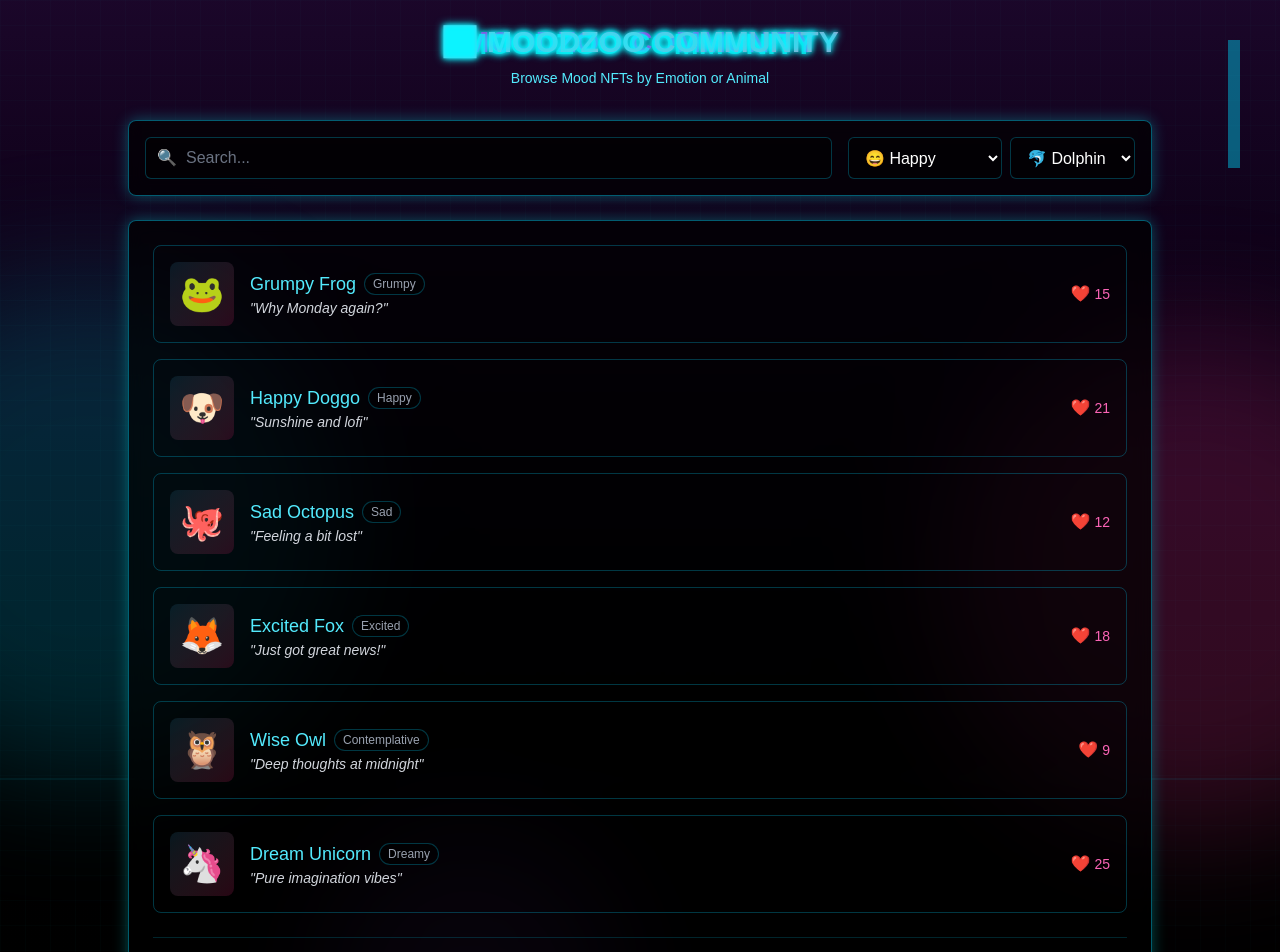
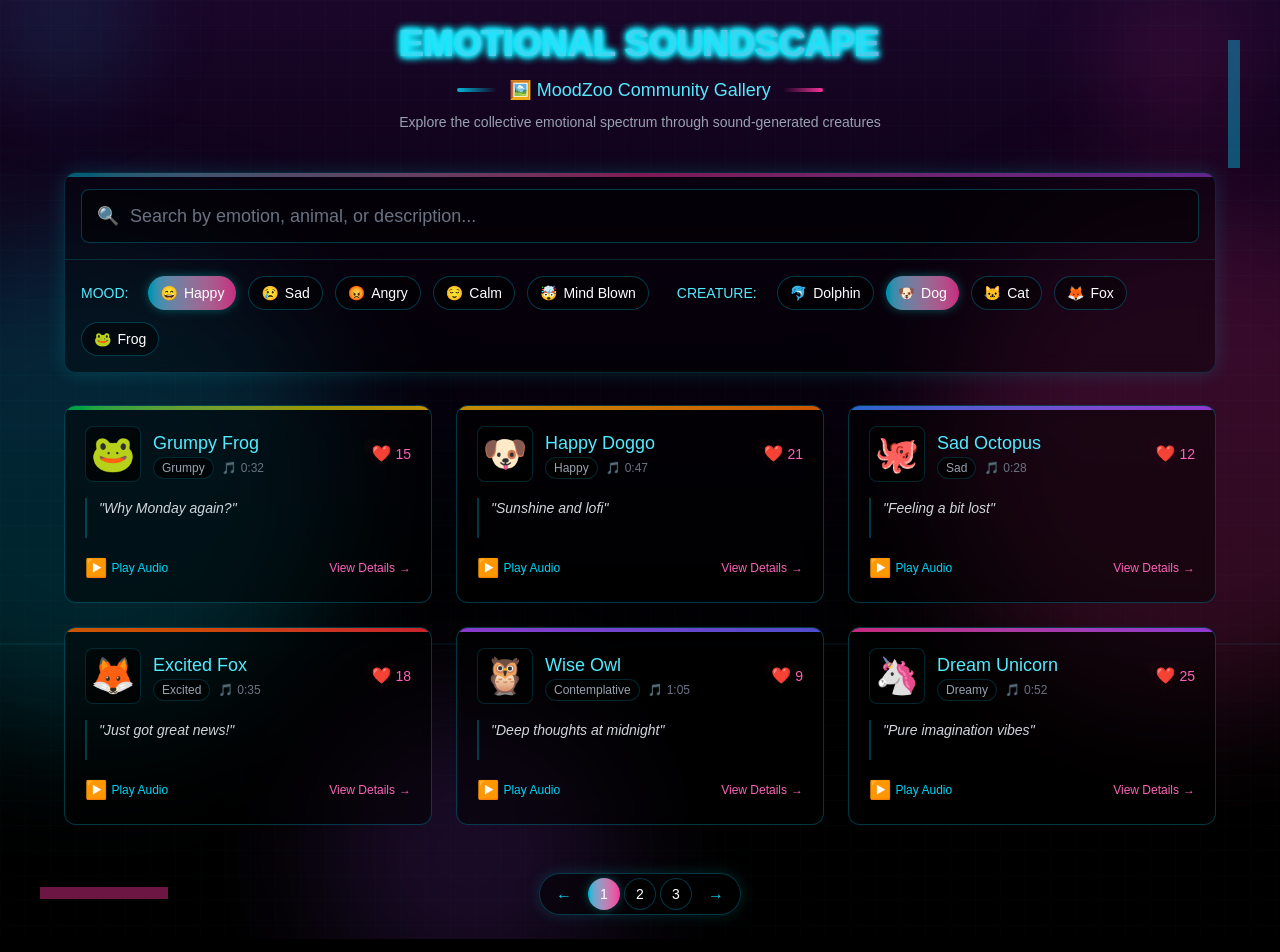
Before and after one commit to IcyConcrete/sui-moodzoo, a Next.js app in the folder frontend/: page /gallery in a window 1280 px wide. Shown: the top 952 px of the page. Built offline with nearby package versions, Linux system fonts and the light colour scheme.

Commit message:
fix - gallery style

```diff
--- a/frontend/app/gallery/page.tsx
+++ b/frontend/app/gallery/page.tsx
@@ -5,12 +5,30 @@ import Image from 'next/image';
 export default function GalleryPage() {
   // Mock data for NFT gallery items
   const galleryItems = [
-    { id: 1, animal: '🐸', name: 'Grumpy Frog', description: 'Why Monday again?', likes: 15, emotion: 'Grumpy' },
-    { id: 2, animal: '🐶', name: 'Happy Doggo', description: 'Sunshine and lofi', likes: 21, emotion: 'Happy' },
-    { id: 3, animal: '🐙', name: 'Sad Octopus', description: 'Feeling a bit lost', likes: 12, emotion: 'Sad' },
-    { id: 4, animal: '🦊', name: 'Excited Fox', description: 'Just got great news!', likes: 18, emotion: 'Excited' },
-    { id: 5, animal: '🦉', name: 'Wise Owl', description: 'Deep thoughts at midnight', likes: 9, emotion: 'Contemplative' },
-    { id: 6, animal: '🦄', name: 'Dream Unicorn', description: 'Pure imagination vibes', likes: 25, emotion: 'Dreamy' },
+    { id: 1, animal: '🐸', name: 'Grumpy Frog', description: 'Why Monday again?', likes: 15, emotion: 'Grumpy', audio: '0:32', color: 'from-green-500/80 to-yellow-500/80' },
+    { id: 2, animal: '🐶', name: 'Happy Doggo', description: 'Sunshine and lofi', likes: 21, emotion: 'Happy', audio: '0:47', color: 'from-yellow-500/80 to-orange-500/80' },
+    { id: 3, animal: '🐙', name: 'Sad Octopus', description: 'Feeling a bit lost', likes: 12, emotion: 'Sad', audio: '0:28', color: 'from-blue-500/80 to-purple-500/80' },
+    { id: 4, animal: '🦊', name: 'Excited Fox', description: 'Just got great news!', likes: 18, emotion: 'Excited', audio: '0:35', color: 'from-orange-500/80 to-red-500/80' },
+    { id: 5, animal: '🦉', name: 'Wise Owl', description: 'Deep thoughts at midnight', likes: 9, emotion: 'Contemplative', audio: '1:05', color: 'from-purple-500/80 to-indigo-500/80' },
+    { id: 6, animal: '🦄', name: 'Dream Unicorn', description: 'Pure imagination vibes', likes: 25, emotion: 'Dreamy', audio: '0:52', color: 'from-pink-500/80 to-purple-500/80' },
+  ];
+
+  // Emotion tags for filter chips
+  const emotionTags = [
+    { emoji: '😄', name: 'Happy', active: true },
+    { emoji: '😢', name: 'Sad', active: false },
+    { emoji: '😡', name: 'Angry', active: false },
+    { emoji: '😌', name: 'Calm', active: false },
+    { emoji: '🤯', name: 'Mind Blown', active: false },
+  ];
+
+  // Animal tags for filter chips
+  const animalTags = [
+    { emoji: '🐬', name: 'Dolphin', active: false },
+    { emoji: '🐶', name: 'Dog', active: true },
+    { emoji: '🐱', name: 'Cat', active: false },
+    { emoji: '🦊', name: 'Fox', active: false },
+    { emoji: '🐸', name: 'Frog', active: false },
   ];
 
   return (
@@ -27,108 +45,163 @@ export default function GalleryPage() {
       </div>
 
       {/* Main content */}
-      <div className="z-10 max-w-5xl w-full mx-auto">
-        {/* Header */}
-        <div className="text-center mb-8">
-          <h1 className="text-3xl font-bold mb-2 text-transparent bg-clip-text bg-gradient-to-r from-cyan-400 to-pink-500 glitch-text" data-text="MOODZOO COMMUNITY">
-            🖼️ MOODZOO COMMUNITY
-          </h1>
-          <p className="text-cyan-300 text-sm">Browse Mood NFTs by Emotion or Animal</p>
+      <div className="z-10 max-w-6xl w-full mx-auto">
+        {/* Header with interactive elements */}
+        <div className="relative mb-10">
+          <div className="absolute -top-20 -left-20 w-40 h-40 rounded-full bg-cyan-500/10 blur-2xl"></div>
+          <div className="absolute -top-10 -right-10 w-40 h-40 rounded-full bg-pink-500/10 blur-2xl"></div>
+
+          <div className="text-center relative">
+            <h1 className="text-4xl font-bold mb-3 text-transparent bg-clip-text bg-gradient-to-r from-cyan-400 to-pink-500 glitch-text" data-text="EMOTIONAL SOUNDSCAPE">
+              EMOTIONAL SOUNDSCAPE
+            </h1>
+            <div className="flex items-center justify-center gap-3 mb-2">
+              <div className="w-10 h-1 bg-gradient-to-r from-cyan-500 to-transparent rounded-full"></div>
+              <p className="text-cyan-300 text-lg">🖼️ MoodZoo Community Gallery</p>
+              <div className="w-10 h-1 bg-gradient-to-l from-pink-500 to-transparent rounded-full"></div>
+            </div>
+            <p className="text-gray-400 text-sm max-w-xl mx-auto">Explore the collective emotional spectrum through sound-generated creatures</p>
+          </div>
         </div>
 
-        {/* Search and Filter Bar */}
-        <div className="border border-cyan-500/50 rounded-lg backdrop-blur-sm bg-black/70 p-4 shadow-[0_0_15px_rgba(0,255,255,0.3)] mb-6">
-          <div className="flex flex-col md:flex-row gap-4">
-            {/* Search */}
-            <div className="relative flex-grow">
-              <div className="absolute inset-y-0 left-0 pl-3 flex items-center pointer-events-none">
-                <span className="text-gray-400">🔍</span>
+        {/* Interactive Search and Filter Area */}
+        <div className="backdrop-blur-md bg-black/40 rounded-xl overflow-hidden mb-8 border border-cyan-500/20 shadow-[0_0_20px_rgba(0,255,255,0.15)]">
+          {/* Top search bar with visual elements */}
+          <div className="relative p-4 border-b border-cyan-500/20">
+            <div className="absolute top-0 left-0 w-full h-1 bg-gradient-to-r from-cyan-500/50 via-pink-500/50 to-purple-500/50"></div>
+
+            <div className="relative">
+              <div className="absolute inset-y-0 left-0 pl-4 flex items-center pointer-events-none">
+                <span className="text-cyan-400 text-lg">🔍</span>
               </div>
               <input
                 type="text"
-                className="block w-full pl-10 pr-3 py-2 bg-black/50 border border-cyan-500/30 rounded-md text-white placeholder-gray-500 focus:border-cyan-400 focus:outline-none focus:ring-1 focus:ring-cyan-500 transition-all"
-                placeholder="Search..."
+                className="block w-full pl-12 pr-4 py-3 bg-black/50 border border-cyan-500/30 rounded-lg text-white placeholder-gray-500 focus:border-cyan-400 focus:outline-none focus:ring-1 focus:ring-cyan-500 transition-all text-lg"
+                placeholder="Search by emotion, animal, or description..."
               />
             </div>
+          </div>
 
-            {/* Filters */}
-            <div className="flex flex-wrap gap-2">
-              <select className="bg-black/50 border border-cyan-500/30 rounded-md text-white px-3 py-2 focus:border-cyan-400 focus:outline-none focus:ring-1 focus:ring-cyan-500 transition-all">
-                <option>😄 Happy</option>
-                <option>😢 Sad</option>
-                <option>😡 Angry</option>
-                <option>😌 Calm</option>
-                <option>🤯 Mind Blown</option>
-              </select>
+          {/* Filter chips area */}
+          <div className="p-4 flex flex-wrap gap-3">
+            <div className="mr-2 flex items-center">
+              <span className="text-cyan-300 text-sm">MOOD:</span>
+            </div>
+            {emotionTags.map((tag, index) => (
+              <button
+                key={`emotion-${index}`}
+                className={`px-3 py-1.5 rounded-full text-sm flex items-center gap-1.5 transition-all ${tag.active ? 'bg-gradient-to-r from-cyan-500/80 to-pink-500/80 shadow-[0_0_10px_rgba(0,255,255,0.3)]' : 'bg-black/50 border border-cyan-500/30 hover:bg-black/70'}`}
+              >
+                <span>{tag.emoji}</span>
+                <span>{tag.name}</span>
+              </button>
+            ))}
 
-              <select className="bg-black/50 border border-cyan-500/30 rounded-md text-white px-3 py-2 focus:border-cyan-400 focus:outline-none focus:ring-1 focus:ring-cyan-500 transition-all">
-                <option>🐬 Dolphin</option>
-                <option>🐶 Dog</option>
-                <option>🐱 Cat</option>
-                <option>🦊 Fox</option>
-                <option>🐸 Frog</option>
-              </select>
+            <div className="mr-2 ml-4 flex items-center">
+              <span className="text-cyan-300 text-sm">CREATURE:</span>
             </div>
+            {animalTags.map((tag, index) => (
+              <button
+                key={`animal-${index}`}
+                className={`px-3 py-1.5 rounded-full text-sm flex items-center gap-1.5 transition-all ${tag.active ? 'bg-gradient-to-r from-cyan-500/80 to-pink-500/80 shadow-[0_0_10px_rgba(0,255,255,0.3)]' : 'bg-black/50 border border-cyan-500/30 hover:bg-black/70'}`}
+              >
+                <span>{tag.emoji}</span>
+                <span>{tag.name}</span>
+              </button>
+            ))}
           </div>
         </div>
 
-        {/* Gallery Grid */}
-        <div className="border border-cyan-500/50 rounded-lg backdrop-blur-sm bg-black/70 p-6 shadow-[0_0_15px_rgba(0,255,255,0.3)]">
-          <div className="space-y-4">
-            {galleryItems.map((item) => (
-              <div
-                key={item.id}
-                className="border border-cyan-500/30 rounded-lg p-4 hover:border-cyan-400/50 transition-all hover:shadow-[0_0_10px_rgba(0,255,255,0.3)] hover:bg-black/50"
-              >
-                <div className="flex items-center">
-                  {/* NFT Preview */}
-                  <div className="w-12 h-12 md:w-16 md:h-16 bg-gradient-to-br from-cyan-900/30 to-pink-900/30 rounded-lg flex items-center justify-center text-3xl md:text-4xl mr-4">
-                    {item.animal}
-                  </div>
+        {/* Gallery Grid - Creative Card Layout */}
+        <div className="grid grid-cols-1 md:grid-cols-2 lg:grid-cols-3 gap-6">
+          {galleryItems.map((item) => (
+            <div
+              key={item.id}
+              className="group relative overflow-hidden rounded-xl backdrop-blur-sm bg-black/50 border border-cyan-500/30 hover:border-cyan-400/60 transition-all duration-300 hover:shadow-[0_0_20px_rgba(0,255,255,0.2)] hover:translate-y-[-5px]"
+            >
+              {/* Gradient top border */}
+              <div className={`absolute top-0 left-0 w-full h-1 bg-gradient-to-r ${item.color}`}></div>
 
-                  {/* NFT Info */}
-                  <div className="flex-grow">
-                    <div className="flex items-center">
-                      <h3 className="text-lg font-medium text-cyan-300">{item.name}</h3>
-                      <span className="ml-2 text-xs px-2 py-0.5 bg-black/50 border border-cyan-500/30 rounded-full text-gray-400">{item.emotion}</span>
+              {/* Card content */}
+              <div className="p-5">
+                <div className="flex items-center justify-between mb-4">
+                  {/* Animal and name */}
+                  <div className="flex items-center">
+                    <div className="w-14 h-14 rounded-lg bg-gradient-to-br from-black/50 to-black/80 border border-cyan-500/20 flex items-center justify-center text-4xl mr-3 group-hover:scale-110 transition-transform duration-300">
+                      {item.animal}
                     </div>
-                    <p className="text-sm text-gray-300 italic">"{item.description}"</p>
+                    <div>
+                      <h3 className="text-lg font-medium text-cyan-300 group-hover:text-pink-300 transition-colors">{item.name}</h3>
+                      <div className="flex items-center">
+                        <span className="text-xs px-2 py-0.5 bg-black/70 rounded-full text-gray-400 border border-cyan-500/20">{item.emotion}</span>
+                        <span className="ml-2 text-xs text-gray-500 flex items-center">
+                          <span className="mr-1">🎵</span> {item.audio}
+                        </span>
+                      </div>
+                    </div>
                   </div>
 
                   {/* Likes */}
-                  <div className="flex items-center text-pink-400 ml-4">
-                    <button className="hover:scale-110 transition-transform">❤️</button>
+                  <div className="flex items-center text-pink-400">
+                    <button className="hover:scale-125 transition-transform duration-300 relative">
+                      <span className="absolute inset-0 animate-ping opacity-30 text-pink-500">❤️</span>
+                      <span>❤️</span>
+                    </button>
                     <span className="ml-1 text-sm">{item.likes}</span>
                   </div>
                 </div>
+
+                {/* Description */}
+                <p className="text-sm text-gray-300 italic mb-4 min-h-[40px] border-l-2 border-cyan-500/30 pl-3">"{item.description}"</p>
+
+                {/* Interactive elements */}
+                <div className="flex justify-between items-center">
+                  <button className="text-xs text-cyan-400 hover:text-cyan-300 transition-colors flex items-center gap-1">
+                    <span className="text-lg">▶️</span> Play Audio
+                  </button>
+
+                  <Link href={`/details/${item.id}`} className="text-xs text-pink-400 hover:text-pink-300 transition-colors flex items-center gap-1 group-hover:translate-x-1 transition-transform duration-300">
+                    View Details <span>→</span>
+                  </Link>
+                </div>
               </div>
-            ))}
-          </div>
 
-          {/* Pagination */}
-          <div className="flex justify-between items-center mt-6 pt-4 border-t border-cyan-500/20">
-            <button className="text-cyan-400 hover:text-cyan-300 transition-colors flex items-center gap-1 text-sm">
-              <span>←</span> <span>Previous</span>
+              {/* Hover reveal audio wave visualization */}
+              <div className="absolute bottom-0 left-0 w-full h-0 group-hover:h-1 transition-all duration-300 flex items-end overflow-hidden">
+                <div className="flex w-full justify-around items-end">
+                  {[...Array(20)].map((_, i) => (
+                    <div
+                      key={i}
+                      className={`bg-gradient-to-t ${item.color} w-1 rounded-t-sm`}
+                      style={{
+                        height: `${Math.sin(i * 0.5) * 8 + 10}px`,
+                        animationDelay: `${i * 0.1}s`
+                      }}
+                    ></div>
+                  ))}
+                </div>
+              </div>
+            </div>
+          ))}
+        </div>
+
+        {/* Enhanced Pagination */}
+        <div className="mt-12 flex justify-center">
+          <div className="backdrop-blur-sm bg-black/50 border border-cyan-500/30 rounded-full px-2 py-1 flex items-center shadow-[0_0_15px_rgba(0,255,255,0.15)]">
+            <button className="w-8 h-8 flex items-center justify-center text-cyan-400 hover:text-cyan-300 transition-colors">
+              <span>←</span>
             </button>
 
-            <div className="flex gap-2">
-              <button className="w-8 h-8 rounded-full bg-gradient-to-r from-cyan-500 to-pink-500 flex items-center justify-center text-sm">1</button>
-              <button className="w-8 h-8 rounded-full bg-black/50 border border-cyan-500/30 flex items-center justify-center text-sm hover:bg-black/70 transition-colors">2</button>
-              <button className="w-8 h-8 rounded-full bg-black/50 border border-cyan-500/30 flex items-center justify-center text-sm hover:bg-black/70 transition-colors">3</button>
+            <div className="flex gap-1 px-2">
+              <button className="w-8 h-8 rounded-full bg-gradient-to-r from-cyan-500 to-pink-500 flex items-center justify-center text-sm shadow-[0_0_10px_rgba(0,255,255,0.3)]">1</button>
+              <button className="w-8 h-8 rounded-full bg-black/70 border border-cyan-500/30 flex items-center justify-center text-sm hover:bg-black/90 transition-colors">2</button>
+              <button className="w-8 h-8 rounded-full bg-black/70 border border-cyan-500/30 flex items-center justify-center text-sm hover:bg-black/90 transition-colors">3</button>
             </div>
 
-            <button className="text-cyan-400 hover:text-cyan-300 transition-colors flex items-center gap-1 text-sm">
-              <span>Next</span> <span>→</span>
+            <button className="w-8 h-8 flex items-center justify-center text-cyan-400 hover:text-cyan-300 transition-colors">
+              <span>→</span>
             </button>
           </div>
-        </div>
-
-        {/* View Details Button */}
-        <div className="flex justify-center mt-6">
-          <Link href="/details/1" className="bg-gradient-to-r from-cyan-500/80 to-pink-500/80 hover:from-cyan-500 hover:to-pink-500 rounded-lg py-3 px-6 transition-colors flex items-center justify-center gap-2 text-sm shadow-[0_0_10px_rgba(0,255,255,0.3)] hover:shadow-[0_0_15px_rgba(0,255,255,0.5)]">
-            <span>VIEW DETAILS</span>
-            <span className="text-lg">→</span>
-          </Link>
         </div>
       </div>
 
```
